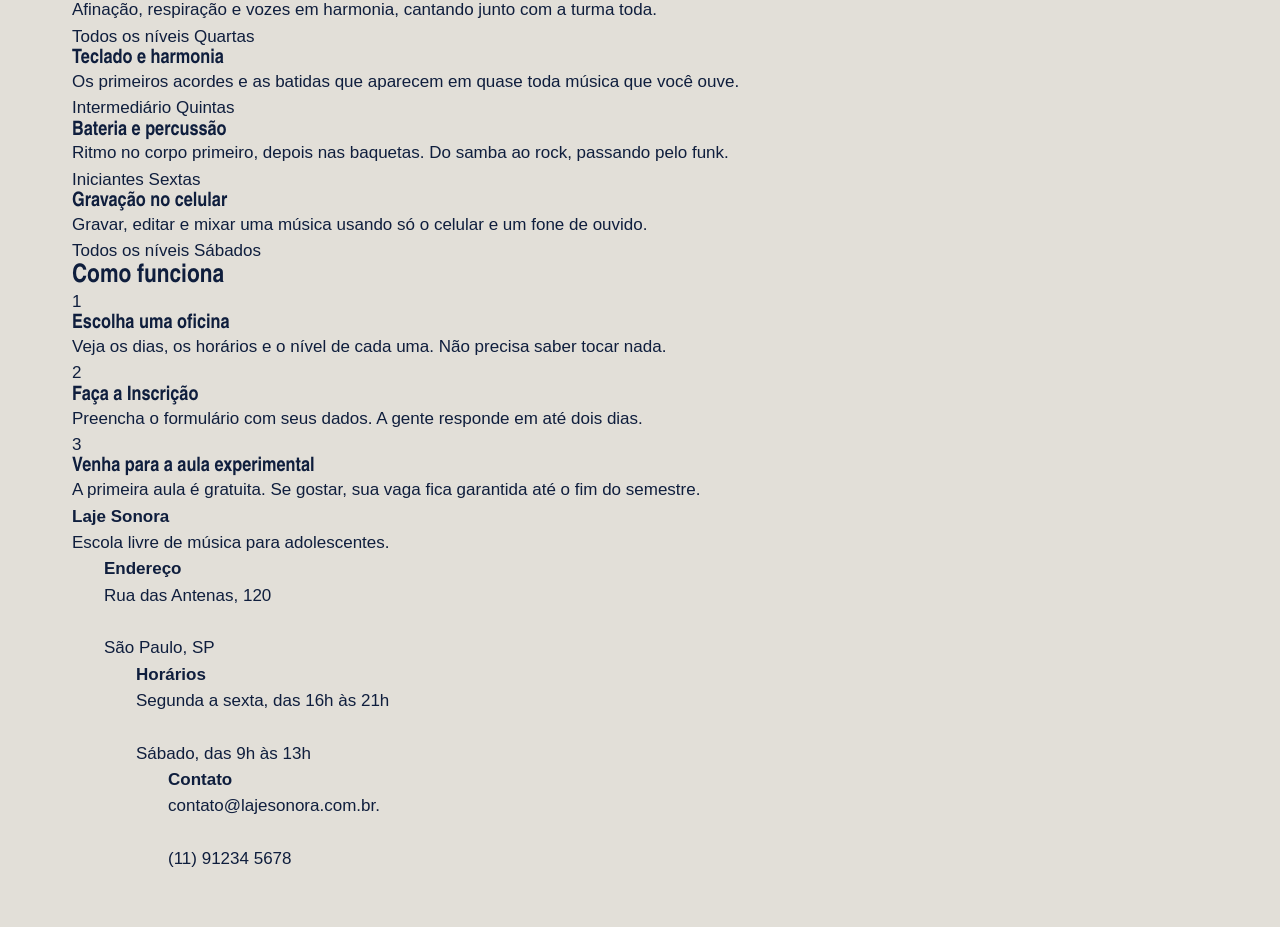
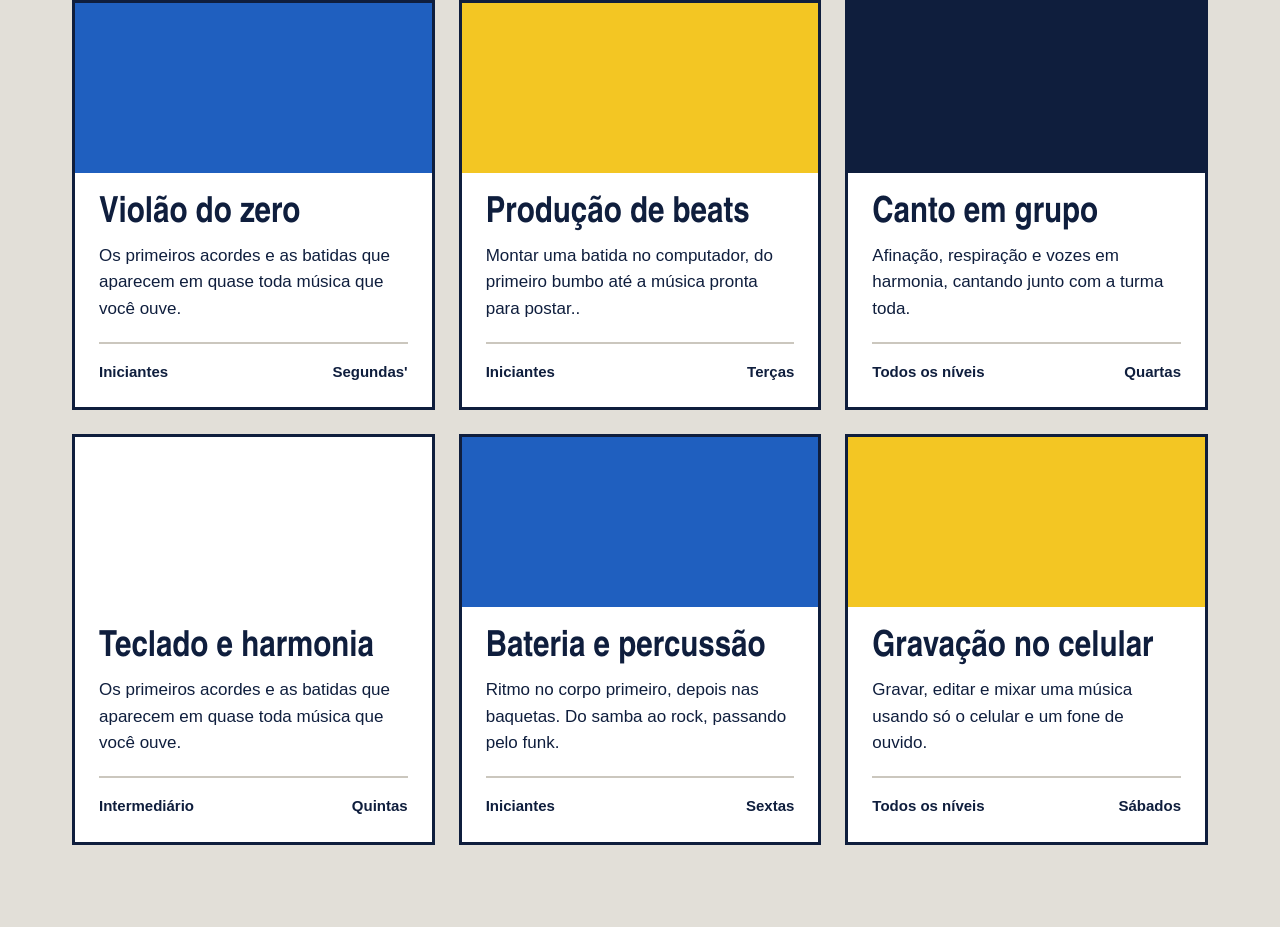
Before and after one commit to sofiayoshida67-dot/laje_sonora, a plain HTML site: page index.html in a window 1280 px wide. Shown: the part 639-1566 px from the top of the page. Before the commit the page ends 1511 px from the top, so only its background shows below. Drawn offline with Linux system fonts and the light colour scheme; a web font is replaced by a local one.

Commit message:
Cards das oficinas

```diff
--- a/index.css
+++ b/index.css
@@ -119,3 +119,51 @@ body{
   background-color: var(--caixa-dagua);
 
 }
+.secao {
+  margin-top: 96px;
+}
+.titulo-secao {
+  font-size: 64px;
+  margin-bottom: 32px;
+}
+.cards {
+  display: flex;
+  flex-wrap: wrap;
+  gap: 24px;
+}
+.card {
+  background-color: var(--branco);
+  border: 3px solid var(--tinta);
+  flex: 1 1 340px;
+}
+.card .foto {
+  height: 170px;
+}
+.foto-azul{
+  background-color: var(--concreto-escuro);
+}
+.foto-azul{
+  background-color: var(--caixa-dagua);
+}
+.foto-amarela{
+  background-color: var(--fita);
+}
+.foto-tinta{
+  background-color: var(--tinta);
+}
+.card-texto{
+  padding: 24px;
+}
+.card h3{
+  font-size: 36px;
+  margin-bottom: 12px;
+}
+.card-info{
+  margin-top: 20px;
+  padding-top: 16px;
+  border-top: 2px solid var(--concreto-escuro);
+  font-weight: 600;
+  font-size: 15px;
+  display: flex;
+  justify-content: space-between;
+}
```
